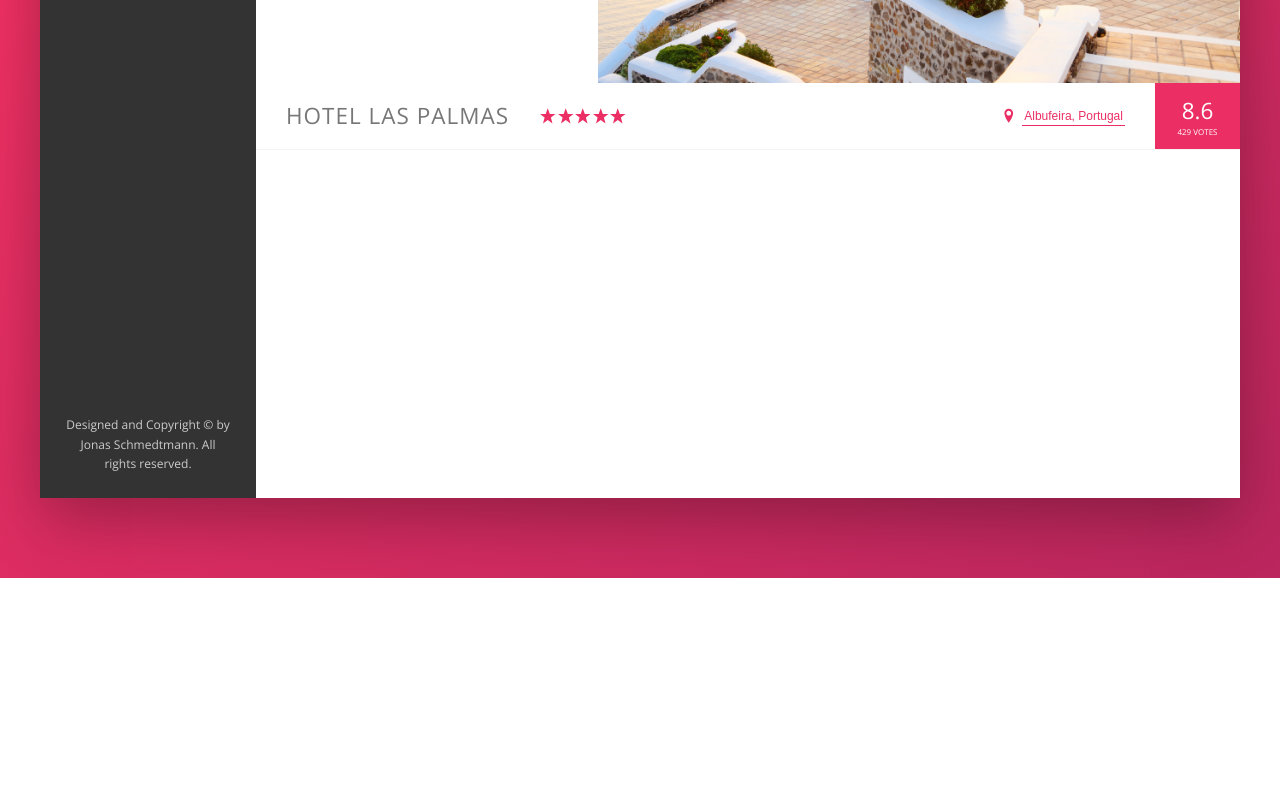
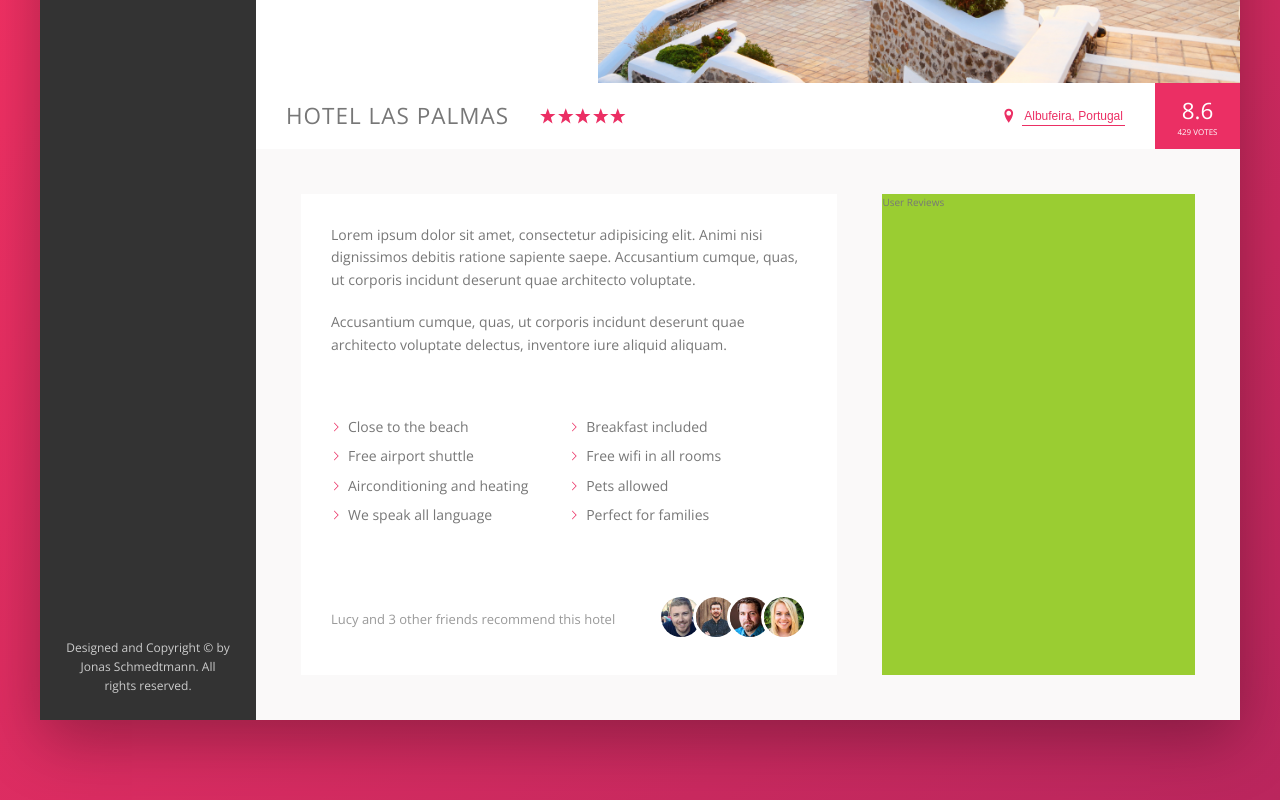
Before and after one commit to nmrtsnh/Trillo, a website: page index.html in a window 1280 px wide. Shown: the part 452-1252 px from the top of the page. Before the commit the page ends 1030 px from the top, so only its background shows below. Drawn offline with nearby package versions, Linux system fonts and the light colour scheme.

Commit message:
build description section

```diff
--- a/index.html
+++ b/index.html
@@ -160,6 +160,59 @@
               <div class="overview__rating-count">429 votes</div>
             </div>
           </div>
+
+          <div class="detail">
+            <div class="description">
+              <p class="paragraph">
+                Lorem ipsum dolor sit amet, consectetur adipisicing elit. Animi
+                nisi dignissimos debitis ratione sapiente saepe. Accusantium
+                cumque, quas, ut corporis incidunt deserunt quae architecto
+                voluptate.
+              </p>
+              <p class="paragraph">
+                Accusantium cumque, quas, ut corporis incidunt deserunt quae
+                architecto voluptate delectus, inventore iure aliquid aliquam.
+              </p>
+              <ul class="list">
+                <li class="list__item">Close to the beach</li>
+                <li class="list__item">Breakfast included</li>
+                <li class="list__item">Free airport shuttle</li>
+                <li class="list__item">Free wifi in all rooms</li>
+                <li class="list__item">Airconditioning and heating</li>
+                <li class="list__item">Pets allowed</li>
+                <li class="list__item">We speak all language</li>
+                <li class="list__item">Perfect for families</li>
+              </ul>
+              <div class="recommend">
+                <p class="recommend__count">
+                  Lucy and 3 other friends recommend this hotel
+                </p>
+                <div class="recommend__friends">
+                  <img
+                    src="img/user-3.jpg"
+                    alt="Friend 1"
+                    class="recommend__photo"
+                  />
+                  <img
+                    src="img/user-4.jpg"
+                    alt="Friend 2"
+                    class="recommend__photo"
+                  />
+                  <img
+                    src="img/user-5.jpg"
+                    alt="Friend 3"
+                    class="recommend__photo"
+                  />
+                  <img
+                    src="img/user-6.jpg"
+                    alt="Friend 4"
+                    class="recommend__photo"
+                  />
+                </div>
+              </div>
+            </div>
+            <div class="user-reviews">User Reviews</div>
+          </div>
         </main>
       </div>
     </div>
--- a/sass/_base.scss
+++ b/sass/_base.scss
@@ -31,6 +31,9 @@ Grey dark 3: #999
   --color-grey-dark-3: #999;
 
   --shadow-dark: 0 2rem 6rem rgba(0, 0, 0, 0.3);
+  --shadow-light: 0 2rem 5rem rgba(0, 0, 0, 0.06)
+
+  --line: 1px solid var(--color-grey-light-2);
 }
 
 * {
--- a/sass/_components.scss
+++ b/sass/_components.scss
@@ -197,7 +197,7 @@
 .overview {
   display: flex;
   align-items: center;
-  border-bottom: 1px solid var(--color-grey-light-2);
+  border-bottom: var(--line);
 
   &__heading {
     font-size: 2.25rem;
@@ -286,3 +286,75 @@
     box-shadow: none;
   }
 }
+
+//////////////////////////////////
+/// PARAGRAPH
+.paragraph:not(:last-of-type) {
+  margin-bottom: 2rem;
+}
+
+//////////////////////////////////
+/// LIST
+.list {
+  list-style: none;
+  margin: 3rem 0;
+  padding: 3rem 0;
+  border-top: var(--line);
+  border-bottom: var(--line);
+
+  display: flex;
+  flex-wrap: wrap;
+
+  &__item {
+    flex: 0 0 50%;
+    margin-bottom: 0.7rem;
+  }
+
+  &__item::before {
+    content: "";
+    display: inline-block;
+    width: 1rem;
+    height: 1rem;
+    margin-right: 0.7rem;
+
+    // Older browsers
+    // background-image: url(../img/chevron-thin-right.svg);
+    // background-size: cover;
+
+    //Newer Browser - masks
+    background-color: var(--color-primary);
+    -webkit-mask-image: url(../img/chevron-thin-right.svg);
+    mask-image: url(../img/chevron-thin-right.svg);
+    -webkit-mask-size: cover;
+    mask-size: cover;
+  }
+}
+
+//////////////////////////////////
+/// RECOMMEND
+.recommend {
+  font-size: 1.3rem;
+  color: var(--color-grey-dark-3);
+
+  display: flex;
+  align-items: center;
+
+  &__count {
+    margin-right: auto;
+  }
+
+  &__friends {
+  }
+
+  &__photo {
+    box-sizing: content-box;
+    height: 4rem;
+    width: 4rem;
+    border-radius: 50%;
+    border: 3px solid #fff;
+
+    &:not(:last-child) {
+      margin-right: -1.5rem;
+    }
+  }
+}
--- a/sass/_layout.scss
+++ b/sass/_layout.scss
@@ -11,7 +11,7 @@
   font-size: 1.4rem;
   height: 7rem;
   background-color: #fff;
-  border-bottom: 1px solid var(--color-grey-light-2);
+  border-bottom: var(--line);
 
   display: flex;
   justify-content: space-between;
@@ -33,7 +33,26 @@
 .hotel-view {
   background-color: #fff;
 
-  height: 80rem;
-
   flex: 1;
 }
+
+.detail {
+  display: flex;
+  padding: 4.5rem;
+  background-color: var(--color-grey-light-1);
+  border-bottom: var(--line);
+}
+
+.description {
+  font-size: 1.4rem;
+  background-color: #fff;
+  box-shadow: var(--shadow-light);
+  padding: 3rem;
+  flex: 0 0 60%;
+  margin-right: 4.5rem;
+}
+
+.user-reviews {
+  background-color: yellowgreen;
+  flex: 1;
+}
```
Also changed, not shown: css/style.css.
